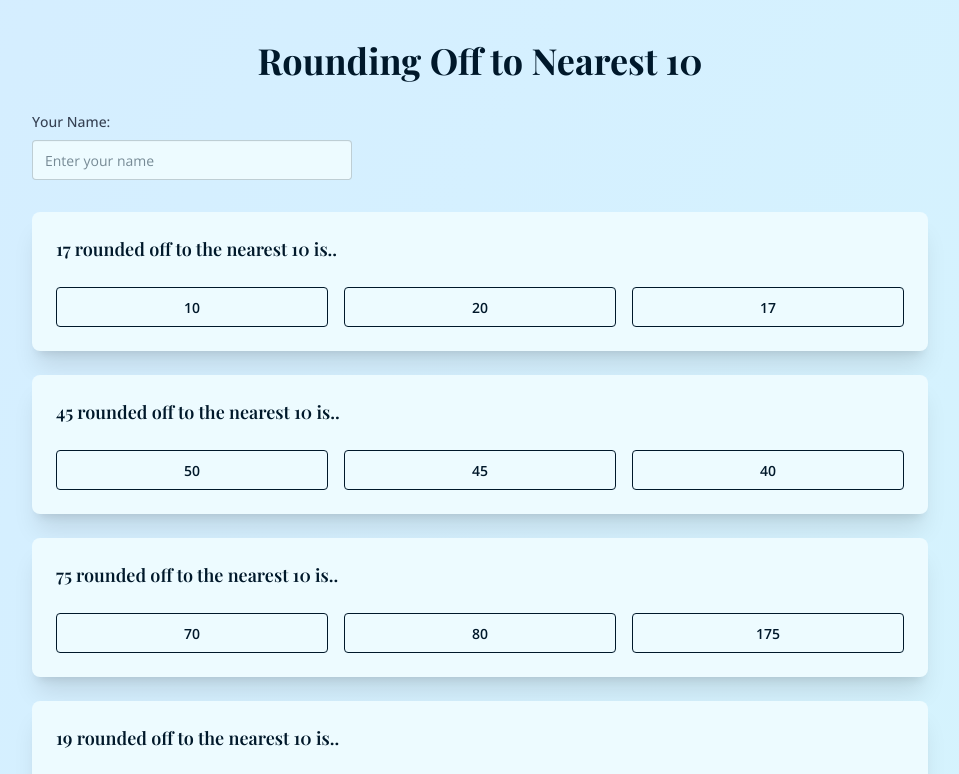
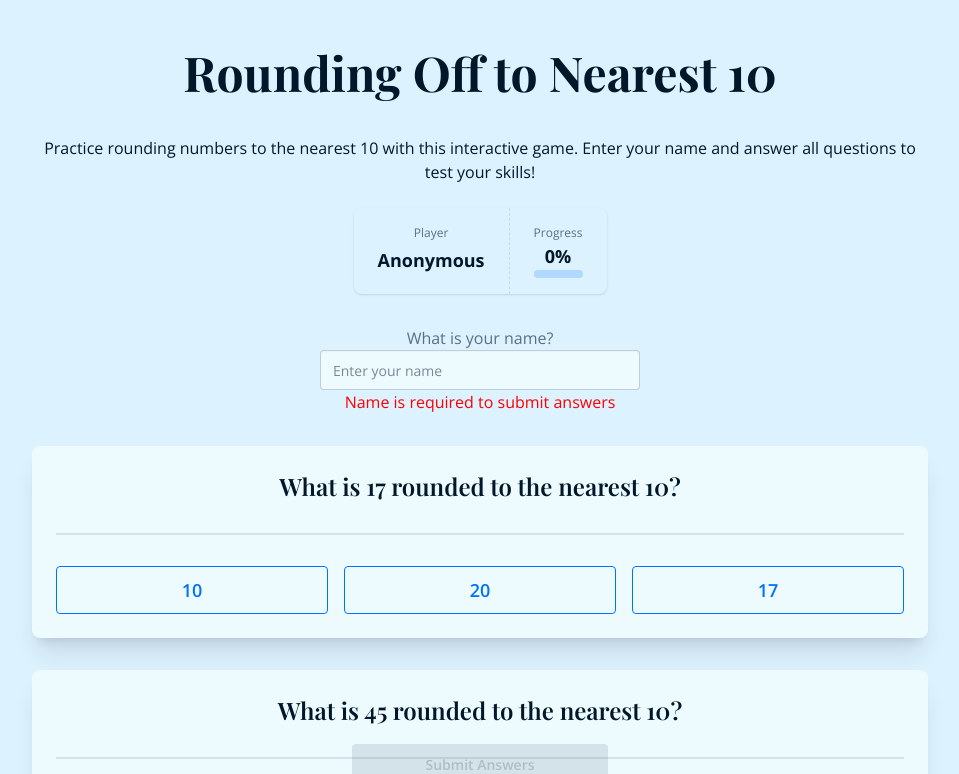
Before and after one commit to farishamy16/math-game, a Next.js app: page / in a window 1280 px wide. Shown: the top 774 px of the page, without its empty margins (160-1119 px from the left). Built offline with nearby package versions, Linux system fonts and the light colour scheme.

Commit message:
feature: use only DaisyUI components

```diff
--- a/src/app/page.tsx
+++ b/src/app/page.tsx
@@ -8,10 +8,18 @@ export const metadata: Metadata = {
 
 export default function Home() {
   return (
-    <main className="min-h-screen bg-gradient-to-br from-primary/10 to-secondary/10 py-10 px-4">
-      <div className="container mx-auto max-w-4xl">
-        <h1 className="text-4xl font-bold text-center mb-8">Rounding Off to Nearest 10</h1>
-        <Game />
+    <main className="min-h-screen bg-base-200">
+      <div className="hero py-8">
+        <div className="hero-content text-center">
+          <div className="max-w-4xl">
+            <h1 className="text-5xl font-bold mb-4">Rounding Off to Nearest 10</h1>
+            <p className="py-6">
+              Practice rounding numbers to the nearest 10 with this interactive game.
+              Enter your name and answer all questions to test your skills!
+            </p>
+            <Game />
+          </div>
+        </div>
       </div>
     </main>
   )
--- a/src/components/Game.tsx
+++ b/src/components/Game.tsx
@@ -56,15 +56,44 @@ export function Game() {
     (q) => gameState.selectedAnswers[q.number] !== undefined
   )
 
+  const progress = Math.round(
+    (Object.keys(gameState.selectedAnswers).length / questions.length) * 100
+  )
+
   return (
-    <div>
+    <div className="flex flex-col items-center">
+      <div className="stats shadow mb-8">
+        <div className="stat">
+          <div className="stat-title">Player</div>
+          <div className="stat-value text-lg">
+            {gameState.playerName || 'Anonymous'}
+          </div>
+          {gameState.isSubmitted && (
+            <div className="stat-desc">
+              Final Score: {gameState.score} / {questions.length}
+            </div>
+          )}
+        </div>
+        <div className="stat">
+          <div className="stat-title">Progress</div>
+          <div className="stat-value text-lg">{progress}%</div>
+          <progress
+            className="progress progress-primary w-full"
+            value={progress}
+            max="100"
+          ></progress>
+        </div>
+      </div>
+
+      {!gameState.playerName.trim() && (
         <PlayerNameInput
           value={gameState.playerName}
           onChange={(name) => setGameState((prev) => ({ ...prev, playerName: name }))}
           isSubmitted={gameState.isSubmitted}
         />
+      )}
 
-      <div className="space-y-6">
+      <div className="space-y-8 w-full">
         {questions.map((question) => (
           <QuestionCard
             key={question.number}
@@ -80,21 +109,28 @@ export function Game() {
         ))}
       </div>
 
-      <div className="mt-8 flex flex-col sm:flex-row gap-4 justify-center items-center">
+      <div className="sticky bottom-4 w-full max-w-md mx-auto mt-8 flex justify-center">
         {gameState.isSubmitted ? (
-          <>
-            <div className="text-2xl font-bold mb-4">
+          <div className="card bg-base-100 shadow-xl">
+            <div className="card-body items-center text-center">
+              <h2 className="card-title text-3xl mb-4">
                 Score: {gameState.score} / {questions.length}
+              </h2>
+              <div className="radial-progress text-primary" style={{"--value": (gameState.score / questions.length) * 100} as any}>
+                {Math.round((gameState.score / questions.length) * 100)}%
               </div>
-            <button onClick={handleReset} className="btn btn-primary">
+              <div className="card-actions mt-4">
+                <button onClick={handleReset} className="btn btn-primary btn-wide">
                   Try Again
                 </button>
-          </>
+              </div>
+            </div>
+          </div>
         ) : (
           <button
             onClick={handleSubmit}
             disabled={!isAllQuestionsAnswered || !gameState.playerName.trim()}
-            className="btn btn-primary"
+            className="btn btn-primary btn-wide"
           >
             Submit Answers
           </button>
--- a/src/components/PlayerNameInput.tsx
+++ b/src/components/PlayerNameInput.tsx
@@ -8,12 +8,9 @@ interface PlayerNameInputProps {
 
 export function PlayerNameInput({ value, onChange, isSubmitted }: PlayerNameInputProps) {
   return (
-    <div className="mb-8">
-      <label
-        htmlFor="playerName"
-        className="block text-sm font-medium text-gray-700 dark:text-gray-300 mb-2"
-      >
-        Your Name:
+    <div className="form-control w-full max-w-xs mx-auto mb-8">
+      <label className="label">
+        <span className="label-text">What is your name?</span>
       </label>
       <input
         type="text"
@@ -22,9 +19,14 @@ export function PlayerNameInput({ value, onChange, isSubmitted }: PlayerNameInpu
         onChange={(e) => onChange(e.target.value)}
         disabled={isSubmitted}
         placeholder="Enter your name"
-        className="input input-bordered w-full max-w-xs"
+        className="input input-bordered w-full"
         required
       />
+      {!value.trim() && (
+        <label className="label">
+          <span className="label-text-alt text-error">Name is required to submit answers</span>
+        </label>
+      )}
     </div>
   )
 }
--- a/src/components/QuestionCard.tsx
+++ b/src/components/QuestionCard.tsx
@@ -22,25 +22,27 @@ export function QuestionCard({
     <motion.div
       initial={{ opacity: 0, y: 20 }}
       animate={{ opacity: 1, y: 0 }}
-      className={`card bg-base-100 shadow-xl mb-6 ${
+      className="w-full"
+    >
+      <div className={`card w-full bg-base-100 shadow-xl ${
         isSubmitted
           ? isCorrect
             ? 'border-2 border-success'
             : 'border-2 border-error'
-          : ''
-      }`}
-    >
+          : 'hover:shadow-2xl transition-shadow duration-200'
+      }`}>
         <div className="card-body">
-        <h2 className="card-title">
-          {question.number} rounded off to the nearest 10 is..
+          <h2 className="card-title text-2xl justify-center">
+            What is {question.number} rounded to the nearest 10?
           </h2>
-        <div className="grid grid-cols-1 sm:grid-cols-3 gap-4 mt-4">
+          <div className="divider"></div>
+          <div className="grid grid-cols-1 sm:grid-cols-3 gap-4">
             {question.options.map((option) => (
               <button
                 key={option}
                 onClick={() => !isSubmitted && onSelectAnswer(option)}
                 disabled={isSubmitted}
-              className={`btn ${
+                className={`btn btn-lg ${
                   selectedAnswer === option
                     ? isSubmitted
                       ? option === question.correctAnswer
@@ -49,13 +51,21 @@ export function QuestionCard({
                       : 'btn-primary'
                     : isSubmitted && option === question.correctAnswer
                     ? 'btn-success'
-                  : 'btn-outline'
+                    : 'btn-outline btn-primary hover:btn-primary'
                 }`}
               >
                 {option}
               </button>
             ))}
           </div>
+          {isSubmitted && (
+            <div className="mt-4 text-center">
+              <div className={`badge badge-lg ${isCorrect ? 'badge-success' : 'badge-error'}`}>
+                {isCorrect ? 'Correct!' : 'Incorrect'}
+              </div>
+            </div>
+          )}
+        </div>
       </div>
     </motion.div>
   )
```
Lines whose indentation alone changed are shown as unchanged.
